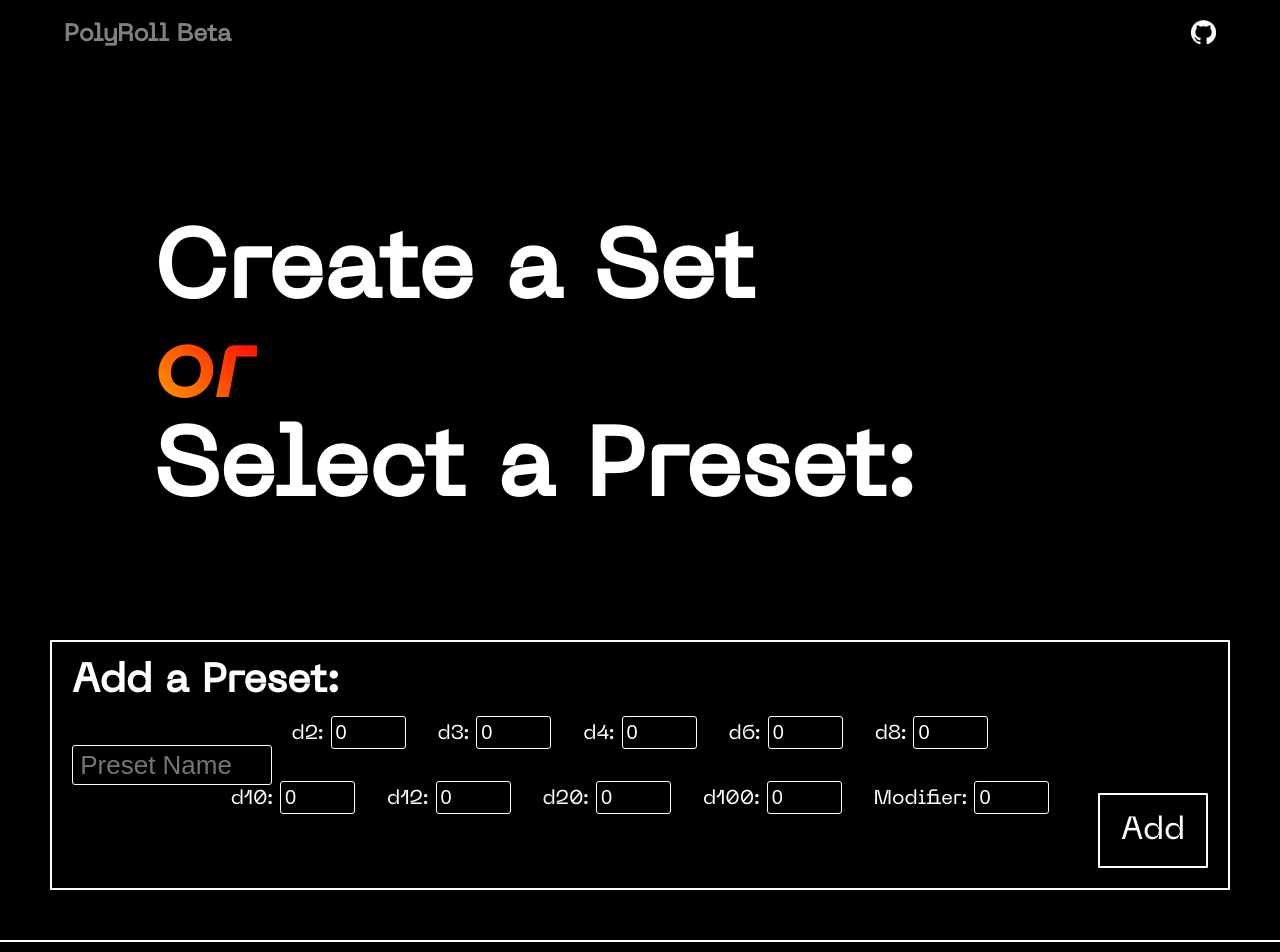
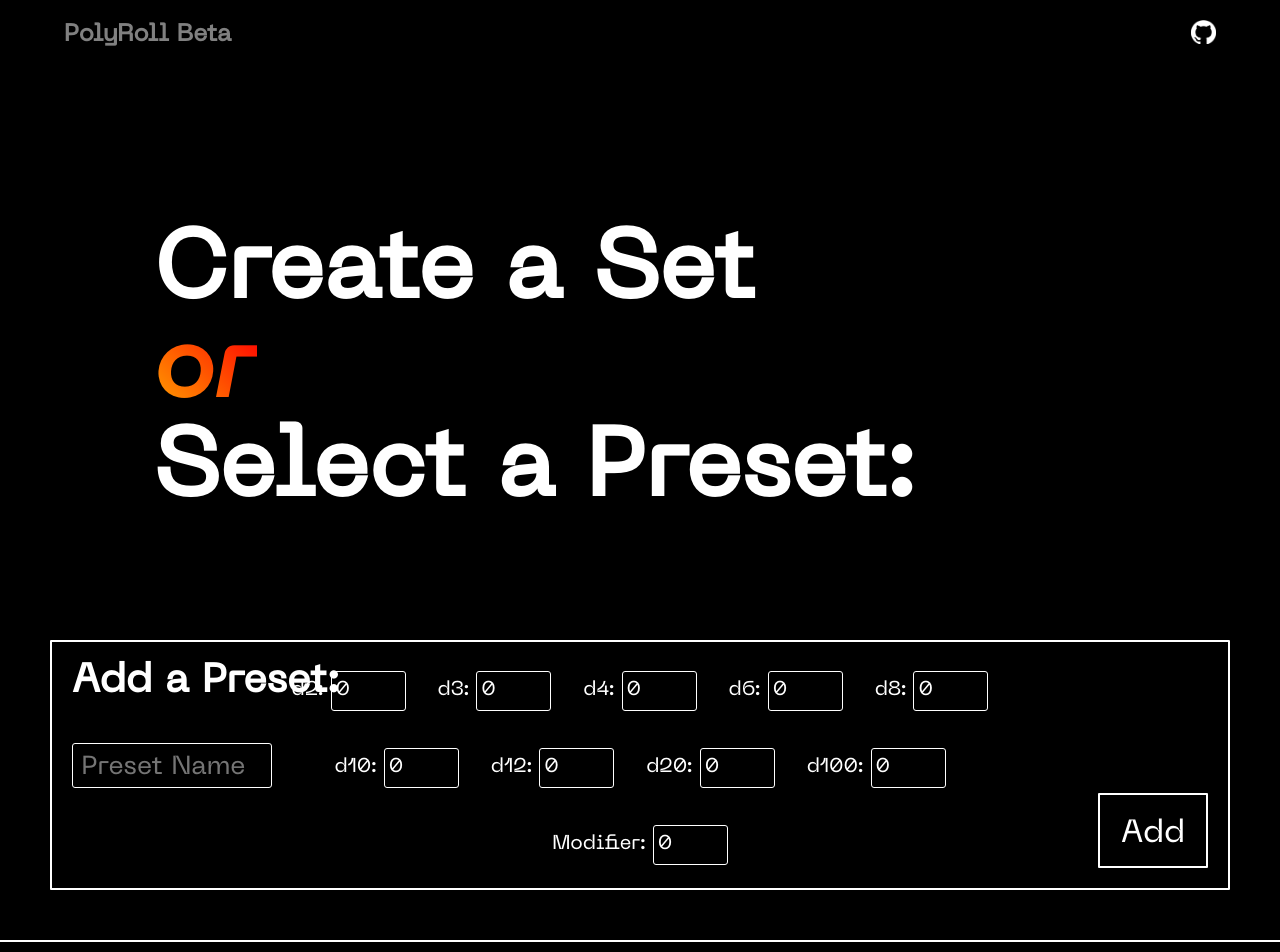
Before and after one commit to dondewaay/MultiRoll, a React (Vite) app: page /PolyRoll/roll in a window 1280 px wide. Shown: the top 952 px of the page. Built offline with nearby package versions, Linux system fonts and the light colour scheme.

Commit message:
Spacing changes

```diff
--- a/src/components/DiceRoller.jsx
+++ b/src/components/DiceRoller.jsx
@@ -153,6 +153,7 @@ const DiceRoller = () => {
                 onChange={handlePresetConfigChange}
               />
             </div>
+          </div>
           <div className="row">
             <div className="entry">
               <label htmlFor="mod">Modifier: </label>
@@ -163,7 +164,6 @@ const DiceRoller = () => {
                 value={presetConfig.mod}
                 onChange={handlePresetConfigChange}
               />
-              </div>
             </div>
           </div>
         </div>
--- a/src/styles/Home.scss
+++ b/src/styles/Home.scss
@@ -9,6 +9,7 @@ $UNSELCOLOR: hsla(0, 0%, 100%, 0.5);
 }
 
 .btn {
+  padding-top: 5px;
   font-family: "Neue";
   border: 2px solid white;
   font-size: 32px;
--- a/src/styles/Roll.scss
+++ b/src/styles/Roll.scss
@@ -79,14 +79,22 @@ $UNSELCOLOR: hsla(0, 0%, 100%, 0.5);
       flex-direction: column;
       justify-content: center;
       align-items: center;
+      font-family: "Neue";
       .row {
         display: flex;
         flex-direction: row;
+        justify-content: space-between;
       }
       .entry {
+        padding-top: 5px;
         font-size: 20px;
         margin: 1rem;
+        label {
+          padding-top: 5px;
+        }
         input {
+          padding-top: 5px;
+          font-family: "Neue";
           color: white;
           background-color: black;
           border: 1px solid white;
@@ -94,11 +102,14 @@ $UNSELCOLOR: hsla(0, 0%, 100%, 0.5);
           font-size: 20px;
           padding: 4px;
           width: 75px;
+          height: 40px;
         }
       }
       .name {
+        padding-top: 5px;
+        font-family: "Neue";
         width: 200px;
-        height: 40px;
+        height: 45px;
         font-size: 26px;
         color: white;
         background-color: black;
@@ -109,6 +120,7 @@ $UNSELCOLOR: hsla(0, 0%, 100%, 0.5);
       }
     }
     .btn {
+      padding-top: 5px;
       position: absolute;
       bottom: 20px;
       right: 20px;
```
Lines whose indentation alone changed are shown as unchanged.
